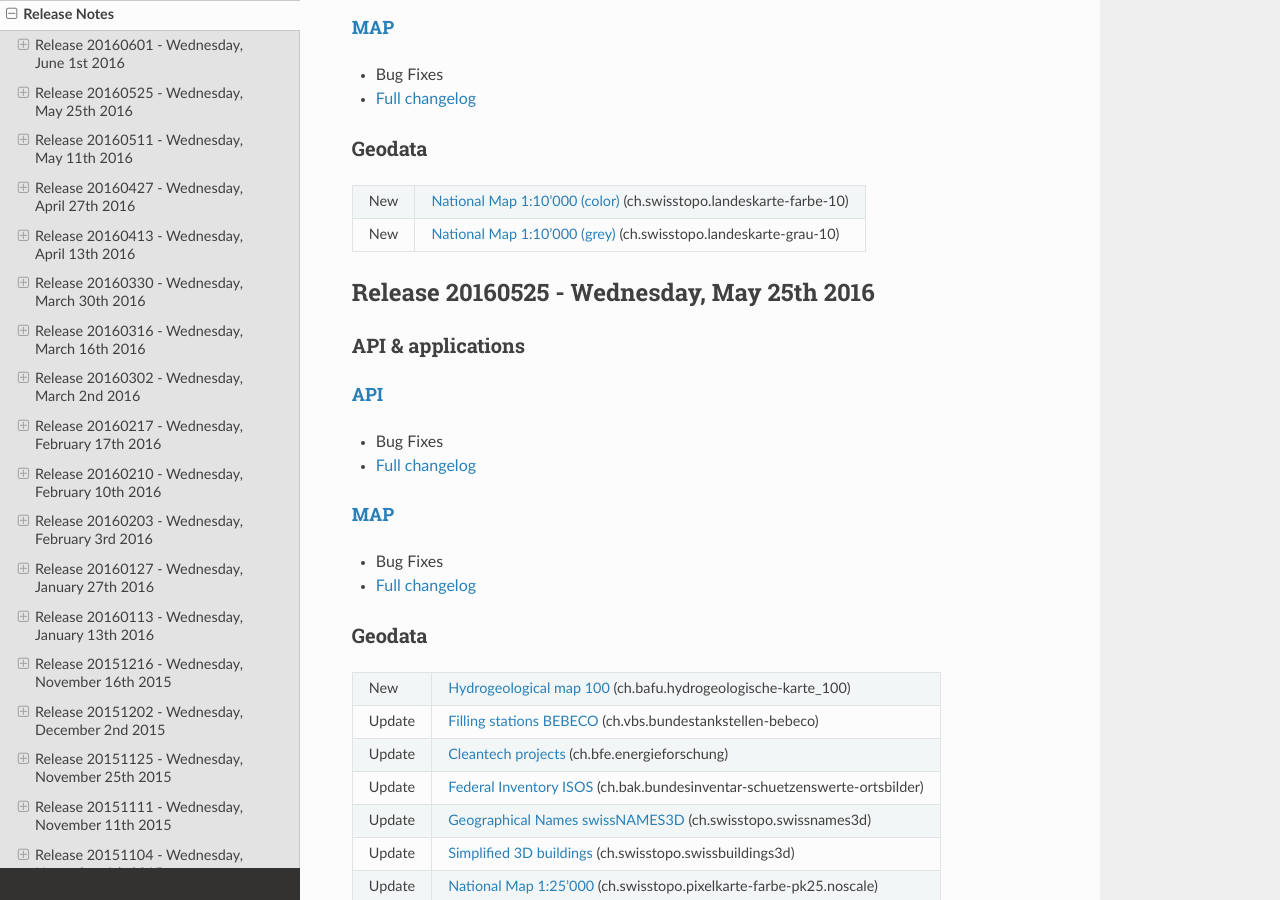
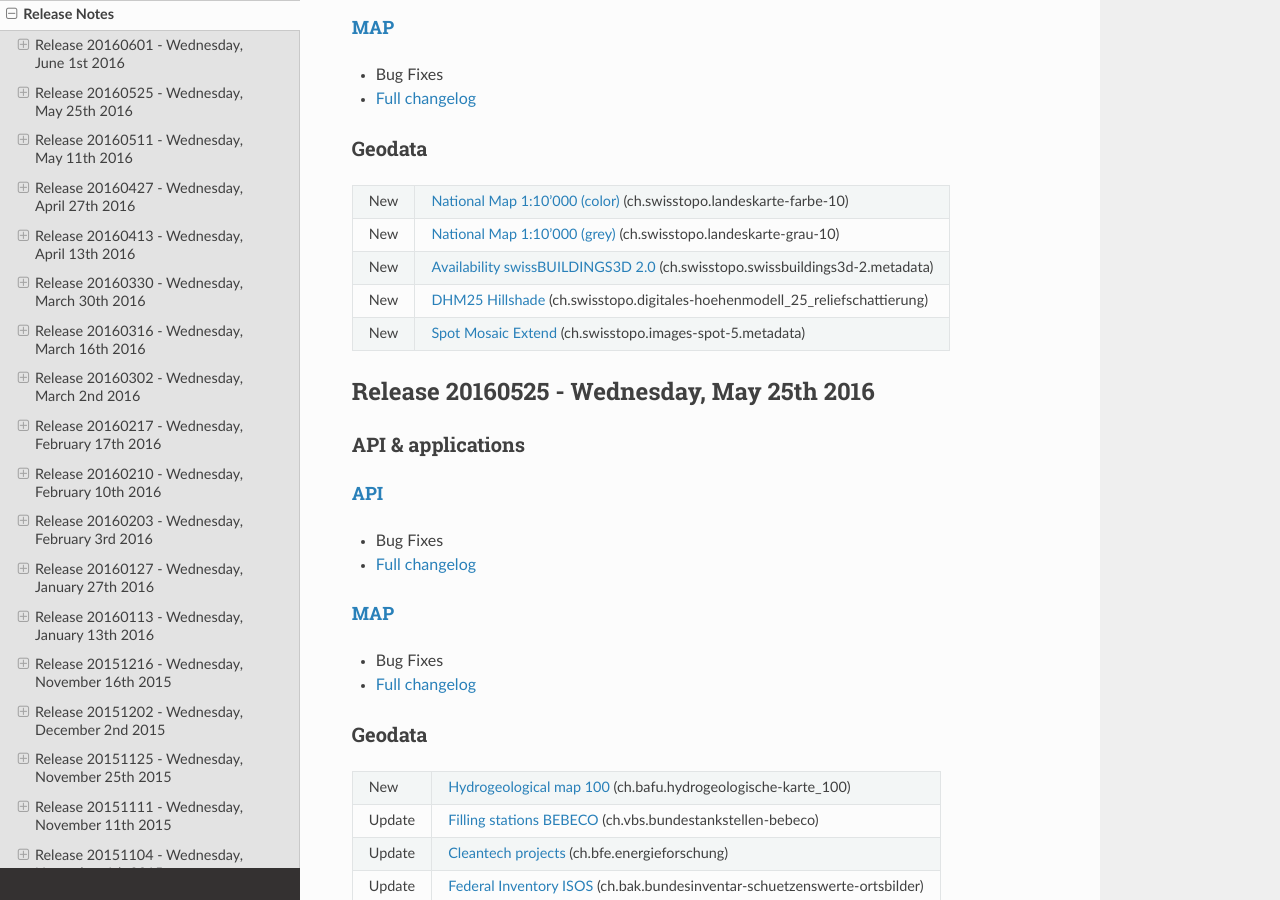
Before and after one commit to swisstopo-test/doc-chsdi3, a Sphinx documentation site: the page built from source/releasenotes/index.rst, in a window 1280 px wide and 900 px high, scrolled down 419 px. Built offline with Sphinx 7.4.7 and the Read the Docs theme 2.0.0, drawn with Linux system fonts in a browser that asks for light colours.

Commit message:
add shop layers to release notes

```diff
--- a/source/releasenotes/index.rst
+++ b/source/releasenotes/index.rst
@@ -37,11 +37,17 @@ API & applications
 
 Geodata
 *******
-+--------+-------------------------------------------------------------------------------------------------------------------------------------------------------------+
-| New    | `National Map 1:10'000 (color) <//map.geo.admin.ch/?layers=ch.swisstopo.landeskarte-farbe-10>`__ (ch.swisstopo.landeskarte-farbe-10)                        |
-+--------+-------------------------------------------------------------------------------------------------------------------------------------------------------------+
-| New    | `National Map 1:10'000 (grey) <//map.geo.admin.ch/?layers=ch.swisstopo.landeskarte-grau-10>`__ (ch.swisstopo.landeskarte-grau-10)                           |
-+--------+-------------------------------------------------------------------------------------------------------------------------------------------------------------+
++--------+------------------------------------------------------------------------------------------------------------------------------------------------------------------------+
+| New    | `National Map 1:10'000 (color) <//map.geo.admin.ch/?layers=ch.swisstopo.landeskarte-farbe-10>`__ (ch.swisstopo.landeskarte-farbe-10)                                   |
++--------+------------------------------------------------------------------------------------------------------------------------------------------------------------------------+
+| New    | `National Map 1:10'000 (grey) <//map.geo.admin.ch/?layers=ch.swisstopo.landeskarte-grau-10>`__ (ch.swisstopo.landeskarte-grau-10)                                      |
++--------+------------------------------------------------------------------------------------------------------------------------------------------------------------------------+
+| New    | `Availability swissBUILDINGS3D 2.0 <//map.geo.admin.ch/?layers=ch.swisstopo.swissbuildings3d-2.metadata>`__ (ch.swisstopo.swissbuildings3d-2.metadata)                 |
++--------+------------------------------------------------------------------------------------------------------------------------------------------------------------------------+
+| New    | `DHM25 Hillshade <//map.geo.admin.ch/?layers=ch.swisstopo.digitales-hoehenmodell_25_reliefschattierung>`__ (ch.swisstopo.digitales-hoehenmodell_25_reliefschattierung) |
++--------+------------------------------------------------------------------------------------------------------------------------------------------------------------------------+
+| New    | `Spot Mosaic Extend <//map.geo.admin.ch/?layers=ch.swisstopo.images-spot-5.metadata>`__ (ch.swisstopo.images-spot-5.metadata)                                          |
++--------+------------------------------------------------------------------------------------------------------------------------------------------------------------------------+
 
 
 .. _releasenotes_20160525:
```
